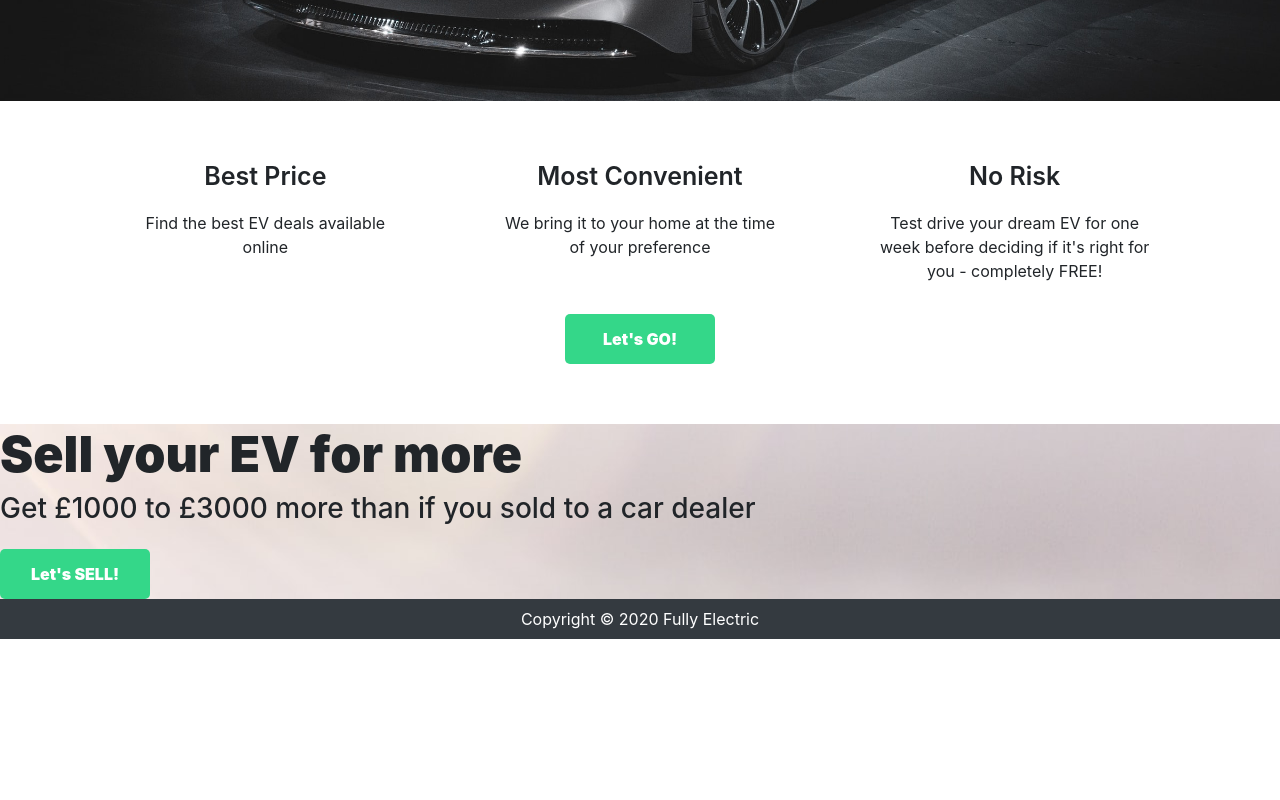
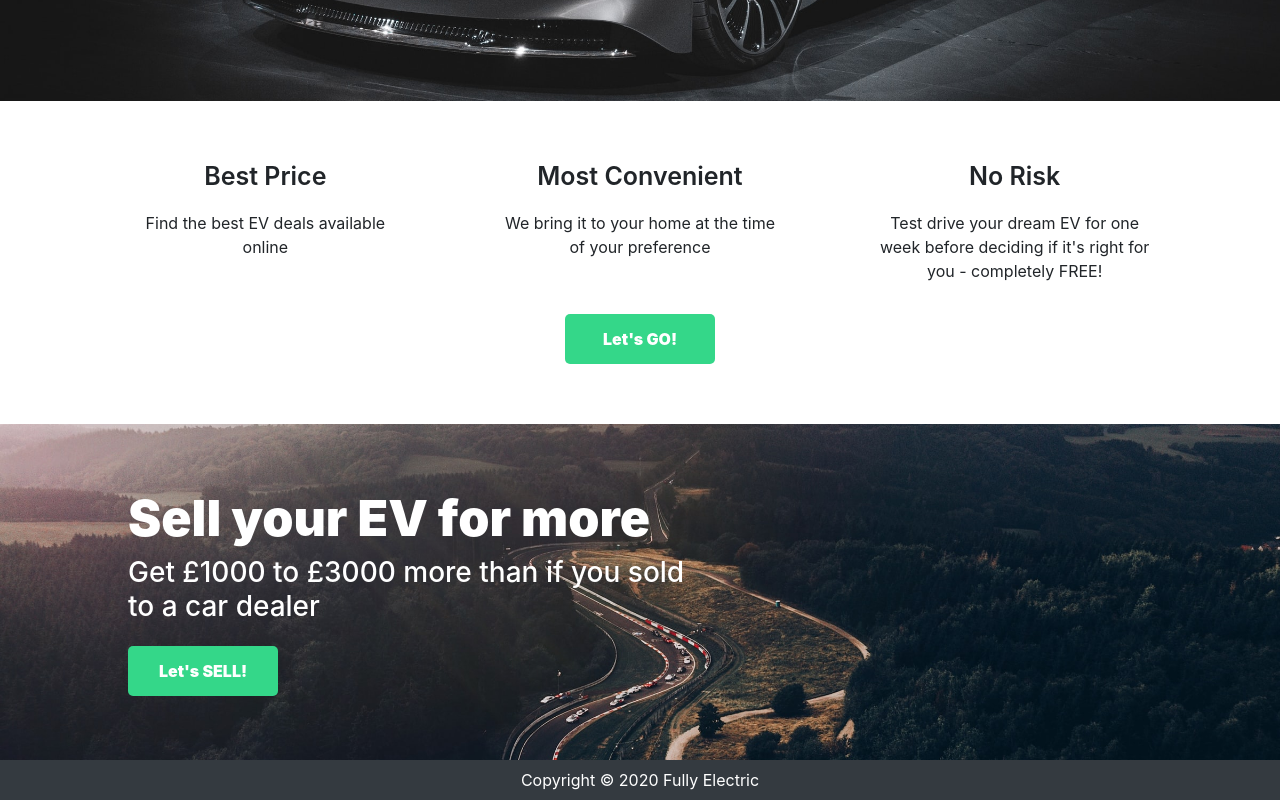
Before and after one commit to goncalog/fully-electric, a React (Create React App) app in the folder fully-electric-frontend/: page / in a window 1280 px wide. Shown: the part 565-1365 px from the top of the page. Before the commit the page ends 1204 px from the top, so only its background shows below. Built offline with nearby package versions, Linux system fonts and the light colour scheme.

Commit message:
Add style to SellerContainer React component

```diff
--- a/fully-electric-frontend/src/css/Home.css
+++ b/fully-electric-frontend/src/css/Home.css
@@ -7,6 +7,7 @@
     background-position: center center;
     color: white;
 }
+
 .headline {
     padding-bottom: 15px;
 }
@@ -34,6 +35,15 @@
     font-weight: 600;
 }
 
+.seller-container {
+    padding: 5% 45% 5% 10%;
+    background-size: cover;
+    background-repeat: no-repeat;
+    background-position: center center;
+    background-color: rgb(41, 41, 41);
+    color: white;
+}
+
 .callToActionButton {
     height: 50px;
     width: 150px;
```
